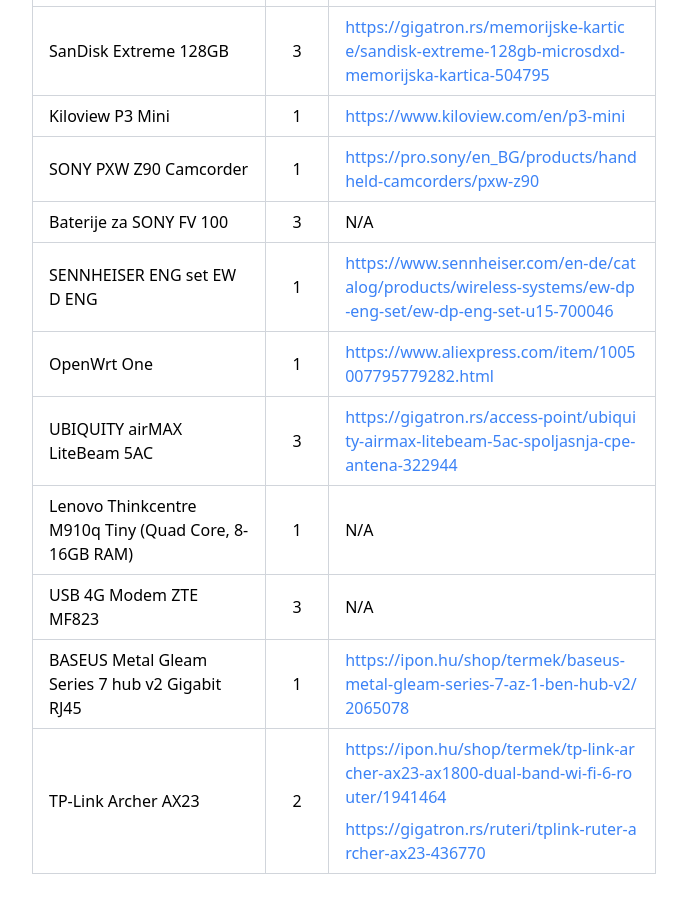
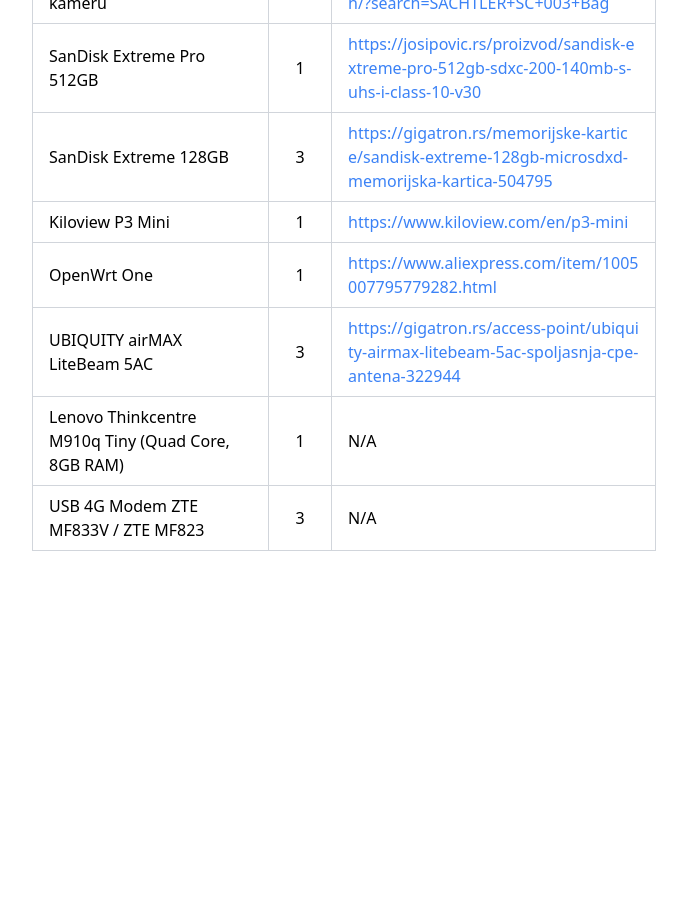
Before and after one commit to blokadainfo/website, a SvelteKit app: page /donacije in a window 1280 px wide. Shown: the part 940-1852 px from the top of the page, without its empty margins (296-983 px from the left). After the commit the page ends 1531 px from the top, so only its background shows below. Built offline with nearby package versions, Linux system fonts and the light colour scheme.

Commit message:
fix(donations): update list

```diff
--- a/src/routes/(prerendered)/donacije/donations.ts
+++ b/src/routes/(prerendered)/donacije/donations.ts
@@ -4,6 +4,15 @@
 	links?: string[];
 }[] = [
 	// Snimatelji
+	{
+		name: 'SONY PXW Z90 Camcorder',
+		pieces: 1,
+		links: ['https://pro.sony/en_BG/products/handheld-camcorders/pxw-z90']
+	},
+	{
+		name: 'Baterije za SONY FV 100',
+		pieces: 3
+	},
 	{
 		name: 'SENNHEISER MD46 mikrofon',
 		pieces: 2,
@@ -49,22 +58,6 @@
 		pieces: 1,
 		links: ['https://www.kiloview.com/en/p3-mini']
 	},
-	{
-		name: 'SONY PXW Z90 Camcorder',
-		pieces: 1,
-		links: ['https://pro.sony/en_BG/products/handheld-camcorders/pxw-z90']
-	},
-	{
-		name: 'Baterije za SONY FV 100',
-		pieces: 3
-	},
-	{
-		name: 'SENNHEISER ENG set EW D ENG',
-		pieces: 1,
-		links: [
-			'https://www.sennheiser.com/en-de/catalog/products/wireless-systems/ew-dp-eng-set/ew-dp-eng-set-u15-700046'
-		]
-	},
 	// Tehnika
 	{
 		name: 'OpenWrt One',
@@ -79,24 +72,11 @@
 		]
 	},
 	{
-		name: 'Lenovo Thinkcentre M910q Tiny (Quad Core, 8-16GB RAM)',
+		name: 'Lenovo Thinkcentre M910q Tiny (Quad Core, 8GB RAM)',
 		pieces: 1
 	},
 	{
-		name: 'USB 4G Modem ZTE MF823',
+		name: 'USB 4G Modem ZTE MF833V / ZTE MF823',
 		pieces: 3
-	},
-	{
-		name: 'BASEUS Metal Gleam Series 7 hub v2 Gigabit RJ45',
-		pieces: 1,
-		links: ['https://ipon.hu/shop/termek/baseus-metal-gleam-series-7-az-1-ben-hub-v2/2065078']
-	},
-	{
-		name: 'TP-Link Archer AX23',
-		pieces: 2,
-		links: [
-			'https://ipon.hu/shop/termek/tp-link-archer-ax23-ax1800-dual-band-wi-fi-6-router/1941464',
-			'https://gigatron.rs/ruteri/tplink-ruter-archer-ax23-436770'
-		]
 	}
 ];
```
